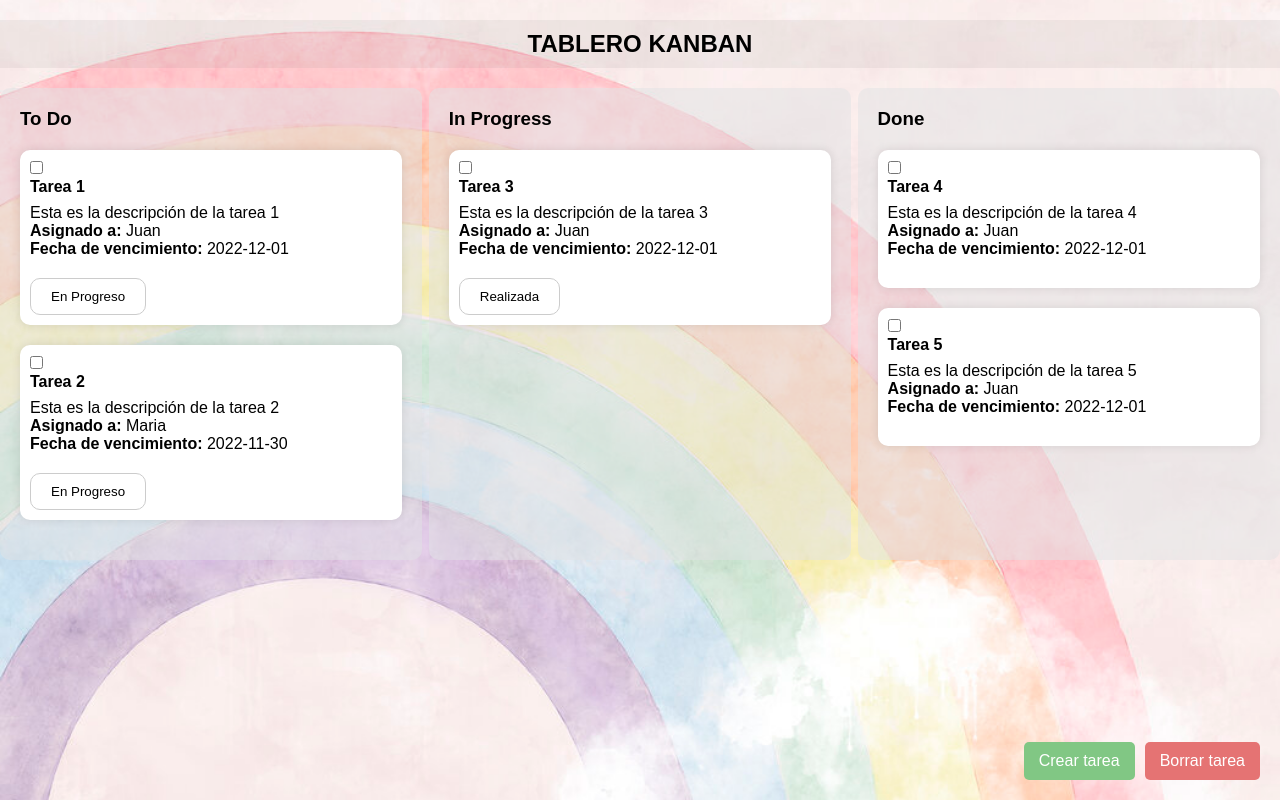
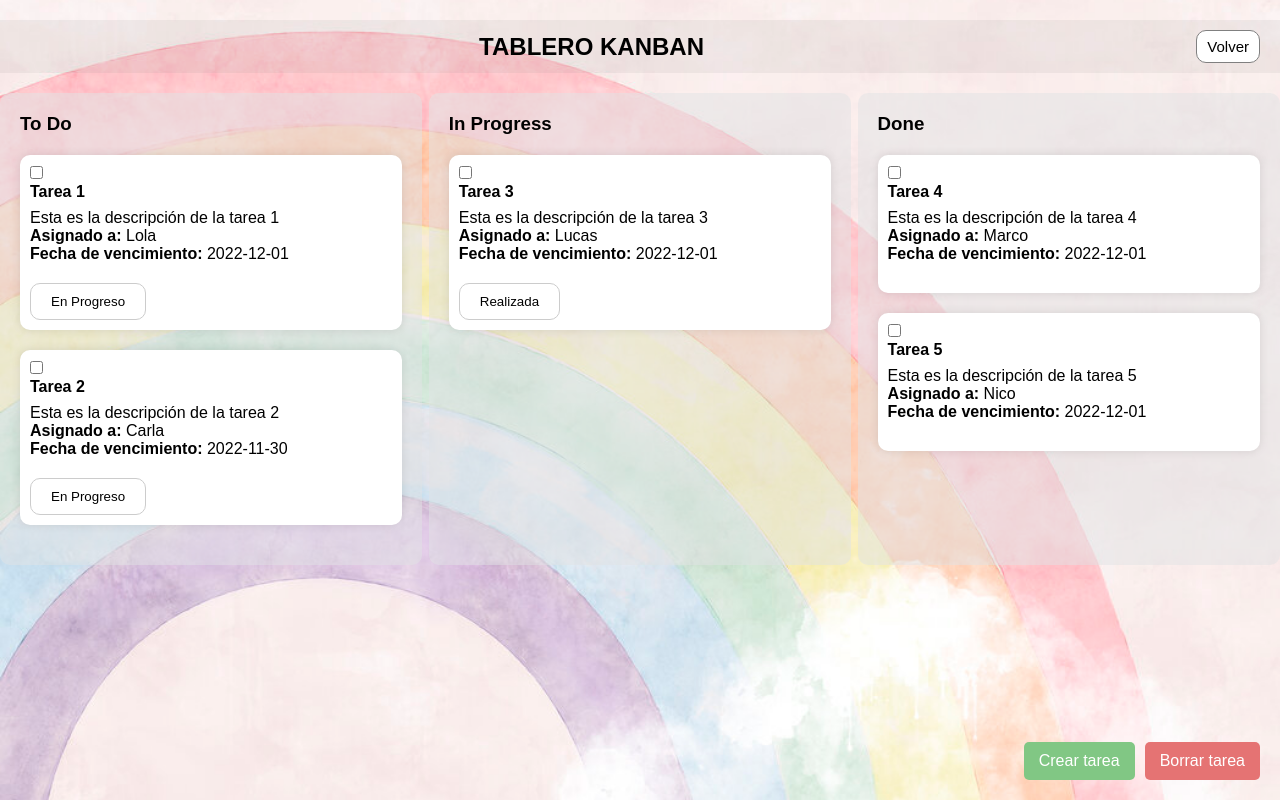
Before and after one commit to arantzalemasurier/HEXAGONAL-weather, a React (Create React App) app: page /kanban in a window 1280 px wide. Built offline with nearby package versions, Linux system fonts and the light colour scheme.

Commit message:
Botón volver

```diff
--- a/src/domain/createTaskModal.tsx
+++ b/src/domain/createTaskModal.tsx
@@ -1,7 +1,7 @@
 import React from "react";
 import "./modal.css";
 
-interface Task {
+export interface Task {
   id: number;
   name: string;
   description: string;
@@ -22,7 +22,6 @@ interface Props {
 }
 
 const CreateTaskModal: React.FC<Props> = ({ show, onClose, onSubmit, tasks }) => {
-  //const [ setName] = React.useState("");
   const [description, setDescription] = React.useState("");
   const [dueDate, setDueDate] = React.useState("");
   const [assignedTo, setAssignedTo] = React.useState("");
@@ -33,7 +32,13 @@ const CreateTaskModal: React.FC<Props> = ({ show, onClose, onSubmit, tasks }) =>
     const taskName = `Tarea ${taskId}`;
     onSubmit(taskName, description, dueDate, assignedTo);
     onClose();
-    //setName("");
+  };
+
+  const handleDescriptionChange = (e: { target: { value: string; }; }) => {
+    const value = e.target.value;
+    if (value.length <= 200) {
+      setDescription(value);
+    }
   };
 
   return (
@@ -47,9 +52,12 @@ const CreateTaskModal: React.FC<Props> = ({ show, onClose, onSubmit, tasks }) =>
           <label>Descripción:</label>
           <textarea
             value={description}
-            onChange={(e) => setDescription(e.target.value)}
+            onChange={handleDescriptionChange}
             rows={10}
           />
+        <div>
+          {description.length} / 200 caracteres restantes
+        </div>
         </div>
         <div className="input-container">
           <label>Asignado a:</label>
--- a/src/domain/kanban.tsx
+++ b/src/domain/kanban.tsx
@@ -1,6 +1,6 @@
 import { useState } from "react";
 import CreateTaskModal from './createTaskModal';
-import { Header, Boards, ButtonsContainer, Board, Tasks, Task, TaskButtons, CreateButton, DeleteButton, KanbanContainer, TaskH4, TaskP } from '../styles/kanban.style';
+import { Header, Boards, ButtonsContainer, Board, Tasks, Task, TaskButtons, CreateButton, DeleteButton, KanbanContainer, TaskH4, TaskP, RightAlignedContainer, SearchLink, Title } from '../styles/kanban.style';
 
 interface Task {
   id: number;
@@ -15,21 +15,21 @@ const Kanban = () => {
     {
       name: "To Do",
       tasks: [
-        { name: "Tarea 1", description: "Esta es la descripción de la tarea 1", checked: false, assignedTo: "Juan", dueDate: "2022-12-01", id: 1 },
-        { name: "Tarea 2", description: "Esta es la descripción de la tarea 2", checked: false, assignedTo: "Maria", dueDate: "2022-11-30", id: 2},
+        { name: "Tarea 1", description: "Esta es la descripción de la tarea 1", checked: false, assignedTo: "Lola", dueDate: "2022-12-01", id: 1 },
+        { name: "Tarea 2", description: "Esta es la descripción de la tarea 2", checked: false, assignedTo: "Carla", dueDate: "2022-11-30", id: 2},
       ],
     },
     {
       name: "In Progress",
       tasks: [
-        { name: "Tarea 3", description: "Esta es la descripción de la tarea 3", checked: false, assignedTo: "Juan", dueDate: "2022-12-01", id: 3 },
+        { name: "Tarea 3", description: "Esta es la descripción de la tarea 3", checked: false, assignedTo: "Lucas", dueDate: "2022-12-01", id: 3 },
       ],
     },
     {
       name: "Done",
       tasks: [
-        { name: "Tarea 4", description: "Esta es la descripción de la tarea 4", checked: false, assignedTo: "Juan", dueDate: "2022-12-01", id: 4 },
-        { name: "Tarea 5", description: "Esta es la descripción de la tarea 5", checked: false, assignedTo: "Juan", dueDate: "2022-12-01", id: 5 },
+        { name: "Tarea 4", description: "Esta es la descripción de la tarea 4", checked: false, assignedTo: "Marco", dueDate: "2022-12-01", id: 4 },
+        { name: "Tarea 5", description: "Esta es la descripción de la tarea 5", checked: false, assignedTo: "Nico", dueDate: "2022-12-01", id: 5 },
       ],
     },
   ]);
@@ -103,7 +103,7 @@ const Kanban = () => {
   const deleteChecked = () => {
     setBoards((boards) =>
       boards.map((board) => {
-        const tasks = board.tasks.filter((task, taskIndex) => !task.checked);
+        const tasks = board.tasks.filter((task) => !task.checked);
         return { ...board, tasks };
       })
     );
@@ -162,7 +162,10 @@ const Kanban = () => {
 return (
   <KanbanContainer>
     <Header>
-      <h2>TABLERO KANBAN</h2>
+    <Title>TABLERO KANBAN</Title>
+      <RightAlignedContainer>
+        <SearchLink to="/">Volver</SearchLink>
+      </RightAlignedContainer>
     </Header>
     <Boards>
       {boards.map((board, index) => (
--- a/src/styles/kanban.style.tsx
+++ b/src/styles/kanban.style.tsx
@@ -1,9 +1,15 @@
+import { Link } from 'react-router-dom';
 import styled from 'styled-components';
 
 export const KanbanContainer = styled.div`
   display: flex;
   flex-direction: column;
   height: 100%;
+`;
+
+export const Title = styled.h2`
+  flex: 12; /* Ocupar todo el espacio disponible entre el botón y el borde izquierdo del contenedor */
+  text-align: center; /* Centrar el título */
 `;
 
 export const Header = styled.div`
@@ -83,4 +89,23 @@ export const TaskH4 = styled.h4`
 
 export const TaskP = styled.p`
   margin: 0;
+  word-break: break-word;
 `;
+
+export const SearchLink = styled(Link)`
+  background-color: #ffffff;
+  color: black;
+  padding: 7px 10px;
+  border-radius: 10px;
+  text-decoration: none;
+  font-size: 15px;
+  border: 1px solid gray;
+  margin: 0 10px;
+`;
+
+export const RightAlignedContainer = styled.div`
+  display: flex;
+  align-items: center;
+  justify-content: flex-end;
+  flex: 1;
+`;
--- a/src/views/weather.view.tsx
+++ b/src/views/weather.view.tsx
@@ -20,9 +20,6 @@ const WeatherView: React.FC<WeatherProps> = ({ today, weekly }) => {
         <Grid item xs={12} sm={6}>
           <WeatherCard>
             <LocalInfoView today={today} />
-            <div>
-              <button onClick={handleClick}>Ir a Kanban</button>
-            </div>
           </WeatherCard>
         </Grid>
         <Grid item xs={12} sm={6} justifyContent="flex-end">
@@ -32,6 +29,9 @@ const WeatherView: React.FC<WeatherProps> = ({ today, weekly }) => {
         </Grid>
         <Grid item xs={12}>
           <WeatherCard>
+          <div style={{ display: 'flex', justifyContent: 'flex-end' }}>
+              <button onClick={handleClick}>Ir a Kanban</button>
+            </div>
             <WeeklyView weekData={weekly} />
           </WeatherCard>
         </Grid>
```
Also changed, not shown: src/domain/weekly.repository.tsx (+10 -6 lines), src/styles/modal.style.tsx (added, +99 -0 lines).
